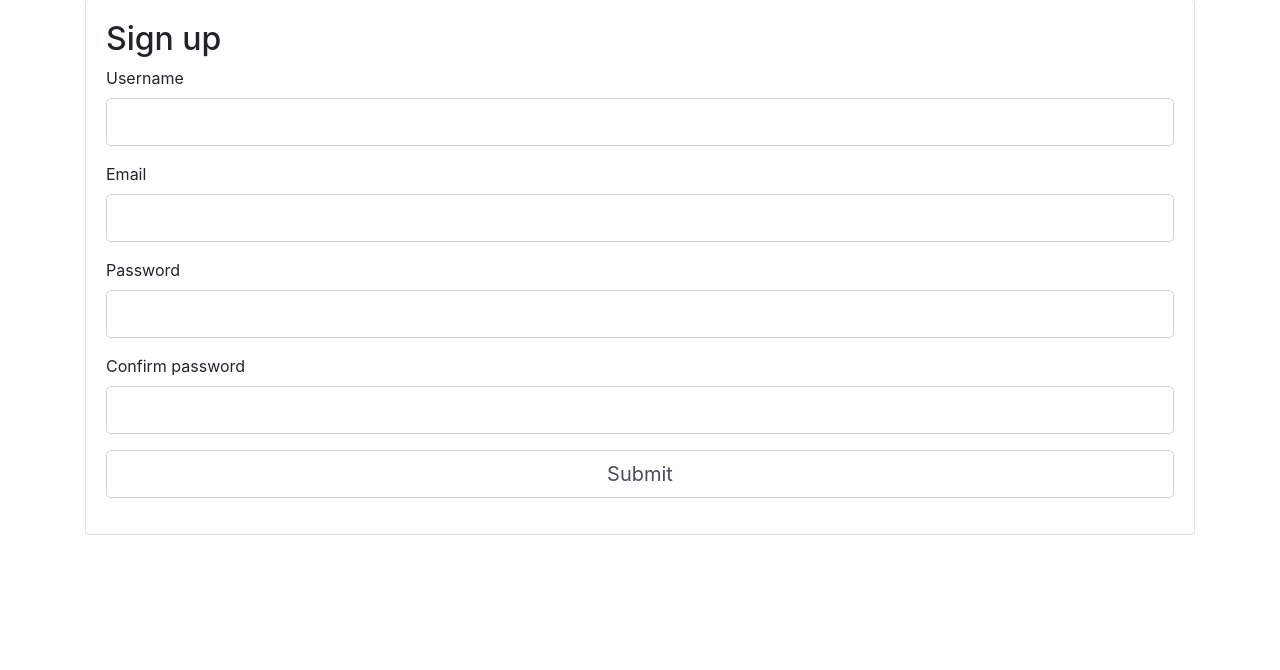
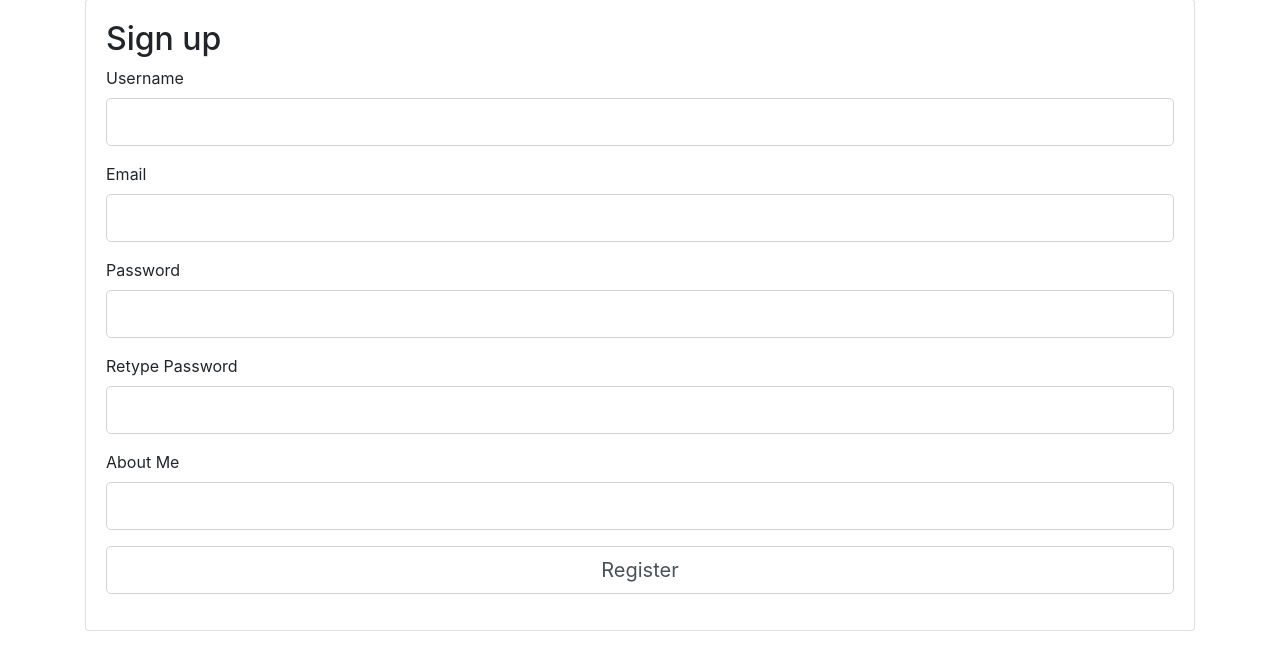
Before and after one commit to MadsAndersens/CMSC388jFinalProject, a Flask app: template flask_app/templates/register.html in a window 1280 px wide. Shown: the part 81-751 px from the top of the page. Run offline with Flask 2, Linux system fonts and the light colour scheme; the visitor is signed in with stand-in values (Sample User, id 1); the template is opened without the code that fills it: values that come from a table or form of the project are taken from there, most other values are stand-ins (such as "Sample title", 1, 10 or a date in 2020); form fields are guessed from the names that the template uses; parts of the project's set-up code (start-up, migrations or seed data) failed here and were passed over; some libraries are stand-ins or nearby versions.

Commit message:
Added about_me section to profile, imported flask_mail
- also imported emailfield

```diff
--- a/flask_app/forms.py
+++ b/flask_app/forms.py
@@ -2,7 +2,7 @@ from flask_login import current_user
 from flask_wtf import FlaskForm
 from flask_wtf.file import FileField, FileRequired, FileAllowed
 from werkzeug.utils import secure_filename
-from wtforms import StringField, IntegerField, SubmitField, TextAreaField, PasswordField
+from wtforms import StringField, IntegerField, SubmitField, TextAreaField, PasswordField, EmailField
 from wtforms.validators import (
     InputRequired,
     DataRequired,
@@ -27,6 +27,7 @@ class RegisterForm(FlaskForm):
     confirm_password = PasswordField(
         "Retype Password", validators=[InputRequired(), EqualTo("password")]
     )
+    about_me = StringField("About Me", validators = [])
     submit = SubmitField("Register")
 
     def validate_username(self, username):
--- a/flask_app/templates/register.html
+++ b/flask_app/templates/register.html
@@ -57,6 +57,17 @@
                         {% endif %}
                     </div>
                     <div class="form-group">
+                        {{ form.about_me.label(class="form-control-label") }}
+                        {{ form.about_me(class="form-control form-control-lg") }}
+                        {% if form.about_me.errors %}
+                        <div class="alert alert-warning" role="alert">
+                            {% for error in form.about_me.errors %}
+                            <span>{{ error }}</span>
+                            {% endfor %}
+                        </div>
+                        {% endif %}
+                    </div>
+                    <div class="form-group">
                         {{ form.submit(class="form-control form-control-lg") }}
                     </div>
                 </form>
```
